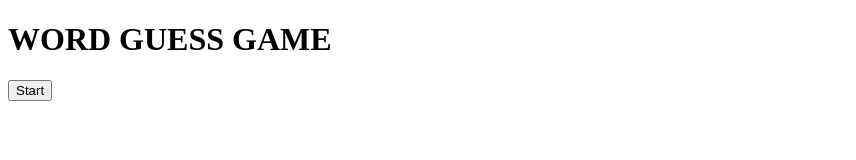
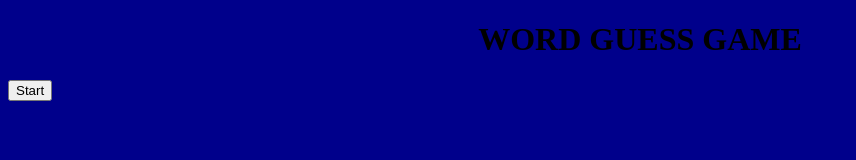
Before and after one commit to NiklasSolomon/Word-Guess-Game, a plain HTML site: page index.html in a window 1280 px wide. Shown: the whole page, without its empty margins (0-856 px from the left). Drawn offline with Linux system fonts and the light colour scheme.

Commit message:
Added background color

```diff
--- a/index.html
+++ b/index.html
@@ -5,6 +5,7 @@
     <meta http-equiv="X-UA-Compatible" content="IE=edge">
     <meta name="viewport" content="width=, initial-scale=1.0">
     <title>Document</title>
+    <link rel="stylesheet" href="style.css">
 </head>
 <body>
     <div>
--- /dev/null
+++ b/style.css
@@ -0,0 +1,8 @@
+body {
+    background-color: darkblue;
+}
+
+h1 {
+    display: flex;
+    justify-content: center;
+}
```
